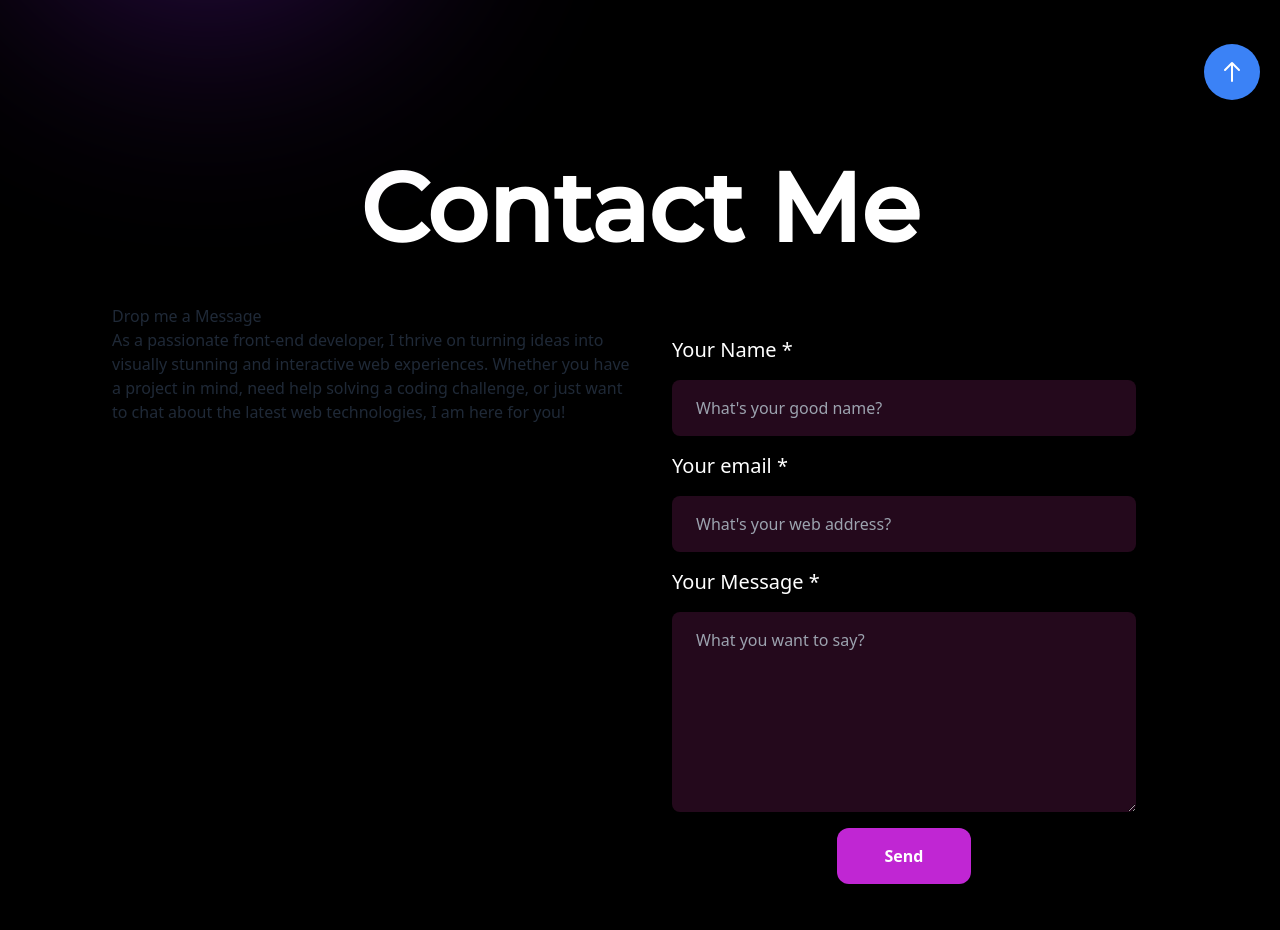
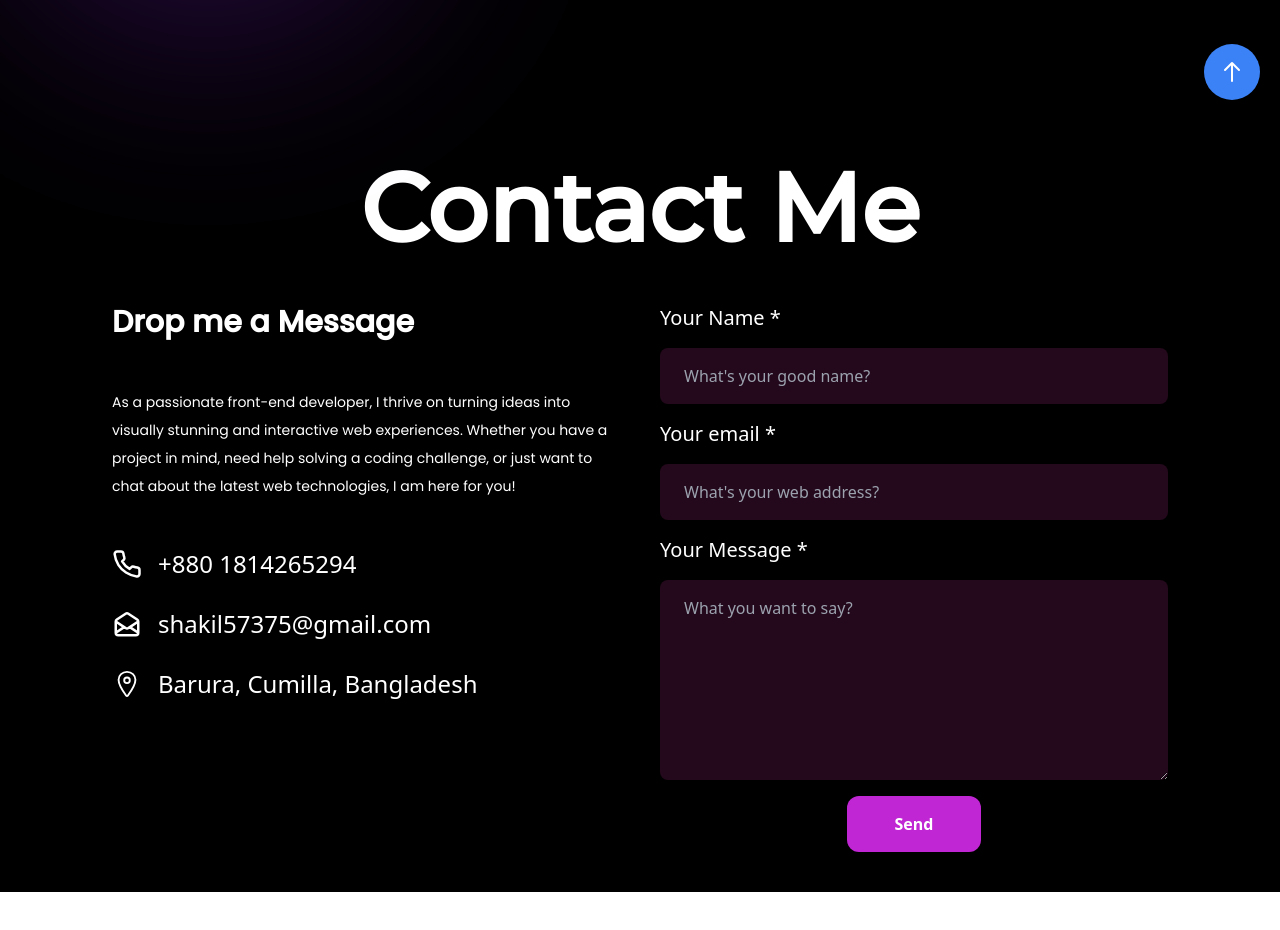
Before and after one commit to Shakil57375/shakil-s_portfolio, a React (Vite) app: page / in a window 1280 px wide. Shown: the part 680-1610 px from the top of the page. After the commit the page ends 1572 px from the top, so only its background shows below. Built offline with nearby package versions, Linux system fonts and the light colour scheme; a web font is replaced by a local one.

Commit message:
contact page added

```diff
--- a/src/Components/Contact.jsx
+++ b/src/Components/Contact.jsx
@@ -2,6 +2,9 @@ import { useRef } from "react";
 import emailjs from "@emailjs/browser";
 import SectionTitle from "../Utils/SectionTitle";
 import { useState } from "react";
+import { FiPhone } from "react-icons/fi";
+import { HiOutlineMailOpen } from "react-icons/hi";
+import { IoLocationOutline } from "react-icons/io5";
 import Swal from "sweetalert2";
 import "./Contact.css";
 const Contact = () => {
@@ -61,28 +64,44 @@ const Contact = () => {
       );
   };
   return (
-    <section className="h-fit  paddingY paddingX">
+    <section className="h-fit  paddingY paddingX text-white">
       <SectionTitle
         titleFirstWord={"Contact Me"}
         titleFirstClassName={"text-8xl text-white font-bold font-Montserrat"}
         divClassName={"left-28 flex justify-center "}
       ></SectionTitle>
-      <div className="flex justify-between items-start mt-12 ">
-        <div className="basis-full lg:basis-1/2">
-          <p>Drop me a Message</p>
-          <p>
+      <div className="flex justify-between items-start mt-12 gap-10 ">
+        <div className="basis-full lg:basis-1/2 space-y-12">
+          <p className="text-3xl font-Poppins font-semibold">
+            Drop me a Message
+          </p>
+          <p className="my-6 text-sm font-Poppins leading-7">
             As a passionate front-end developer, I thrive on turning ideas into
             visually stunning and interactive web experiences. Whether you have
             a project in mind, need help solving a coding challenge, or just
             want to chat about the latest web technologies, I am here for you!
           </p>
+          <div className="space-y-7">
+            <div className="flex items-center gap-4">
+              <FiPhone className="text-3xl" />
+              <p className="text-2xl ">+880 1814265294</p>
+            </div>
+            <div className="flex items-center gap-4">
+              <HiOutlineMailOpen className="text-3xl" />
+              <p className="text-2xl ">shakil57375@gmail.com</p>
+            </div>
+            <div className="flex items-center gap-4">
+              <IoLocationOutline className="text-3xl" />
+              <p className="text-2xl ">Barura, Cumilla, Bangladesh</p>
+            </div>
+          </div>
         </div>
         <div className="basis-full lg:basis-1/2">
           <div className="flex-[0.75]  rounded-2xl">
             <form
               ref={formRef}
               onSubmit={handleSubmit}
-              className="flex flex-col gap-4  relative p-0 lg:p-8 ease-in-out pb-5"
+              className="flex flex-col gap-4 relative ease-in-out"
             >
               <label className="flex flex-col">
                 <span className="  text-xl text-white font-medium mb-4">
```
